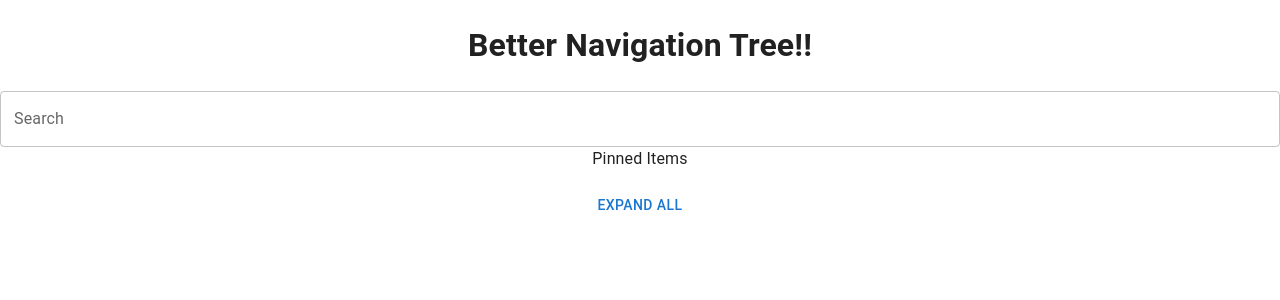
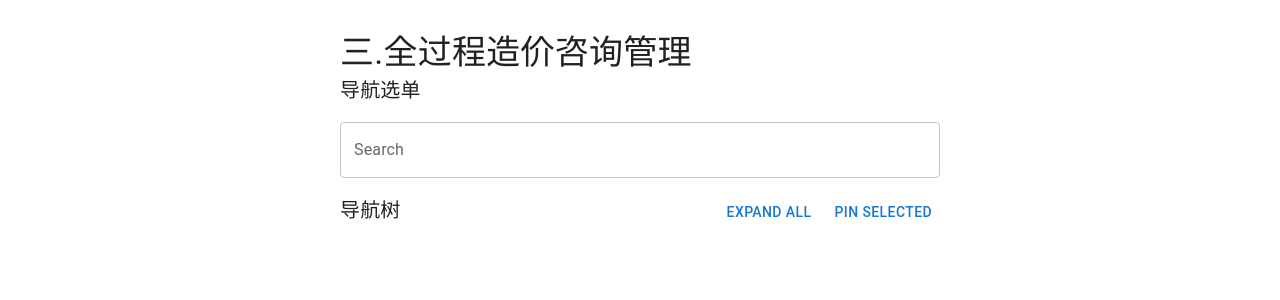
Before and after one commit to Yuan-Quan/nav-tree, a React (Create React App) app: page / in a window 1280 px wide. Shown: the top 300 px of the page. Built offline with nearby package versions, Linux system fonts and the light colour scheme; the HTML template or start-up script is replaced by a standard one.

Commit message:
basic style

```diff
--- a/src/components/PinnedItems.tsx
+++ b/src/components/PinnedItems.tsx
@@ -13,7 +13,7 @@ import { findNode, getNodeBreadcrumb } from './searchTree';
 import { treeDataRoot } from '../assets/TreeData';
 import { redirectTopLevel } from './TreeDisplay';
 import { getNodeIcon } from './TreeItemDisplay';
-import { Tooltip } from '@mui/material';
+import { Box, Tooltip } from '@mui/material';
 
 interface ILItemProps {
     node: string
@@ -59,9 +59,13 @@ export const PinnedItems = () => {
             <ListItem></ListItem>
         )
     }
+    if (pinnedItems.length == 0) {
+        return(<div></div>)
+    }
     return (
         <div>
-            <Typography>
+            <Box className='pinnedBox'>
+            <Typography variant='h6' align='left' mt='1em'>
                 Pinned Items
             </Typography>
              <List>
@@ -69,6 +73,7 @@ export const PinnedItems = () => {
                         return (<LItem node={item}/>)
     })}
             </List>
+            </Box>
         </div>
     )
 }
--- /dev/null
+++ b/src/components/TreeDisplay.css
@@ -0,0 +1,17 @@
+.title
+{
+    margin-top: 1em;
+    display: flex;
+}
+
+.titleButtons
+{
+    margin-left: auto;
+    display: flex;
+    justify-content: space-evenly;
+}
+
+.titleButtons button
+{
+    margin-left: 0.5em;
+}
--- a/src/components/TreeDisplay.tsx
+++ b/src/components/TreeDisplay.tsx
@@ -9,6 +9,8 @@ import { ITreeDataItem, treeDataRoot } from '../assets/TreeData';
 import { AppContext } from '../App';
 import { getAllNodeKeys, getNodeSearchTerm, getSearchResultKeys, getSearchResultTree } from './searchTree';
 import { TreeItemDisplay } from './TreeItemDisplay';
+import { Typography } from '@mui/material';
+import './TreeDisplay.css';
 
 // if I use a <a/> tag, href normally, it will redirect the react app instead of the magicflu page
 // if specify target="_parent", browser won't allow it because of the same origin policy
@@ -93,10 +95,18 @@ export default function TreeDisplay() {
 
   return (
     <Box>
-      <Box sx={{ mb: 1 }}>
+      <Box className='title'>
+        <Typography align='left' variant='h6'>
+          导航树
+        </Typography>
+        <Box className='titleButtons'>
         <Button onClick={handleExpandAllClick}>
           {expanded.length === 0 ? 'Expand all' : 'Collapse all'}
         </Button>
+        <Button>
+          Pin Selected
+        </Button>
+        </Box>
       </Box>
       <TreeView
         aria-label="tree-view"
--- /dev/null
+++ b/src/pages/Main.css
@@ -0,0 +1,16 @@
+.mainPage
+{
+    display: flex;
+    margin: 0 auto;
+    margin-top: 2em;
+    width: 100%;
+    max-width: 600px;
+    overflow-y: auto;
+    flex-grow: 1;
+    flex-direction: column;
+}
+
+.sectionSearchPin
+{
+    margin-top: 1em;
+}
--- a/src/pages/Main.tsx
+++ b/src/pages/Main.tsx
@@ -1,14 +1,21 @@
+import { Box, Typography } from "@mui/material"
 import { PinnedItems } from "../components/PinnedItems"
 import { SearchBar } from "../components/SearchBar"
 import TreeDisplay from "../components/TreeDisplay"
+import './Main.css'
 
 export const Main = () => {
     return (
-        <div>
-            <h1>Better Navigation Tree!!</h1>
+        <Box className="mainPage">
+            <Typography variant="h4" align="left"> 三.全过程造价咨询管理 </Typography>
+            <Typography align="left" variant="h6"> 导航选单 </Typography>
+            <Box className="sectionSearchPin">
             <SearchBar />
             <PinnedItems />
+            </Box>
+            <Box className="sectionTree">
             <TreeDisplay />
-        </div>
+            </Box>
+        </Box>
     )
 }
```
